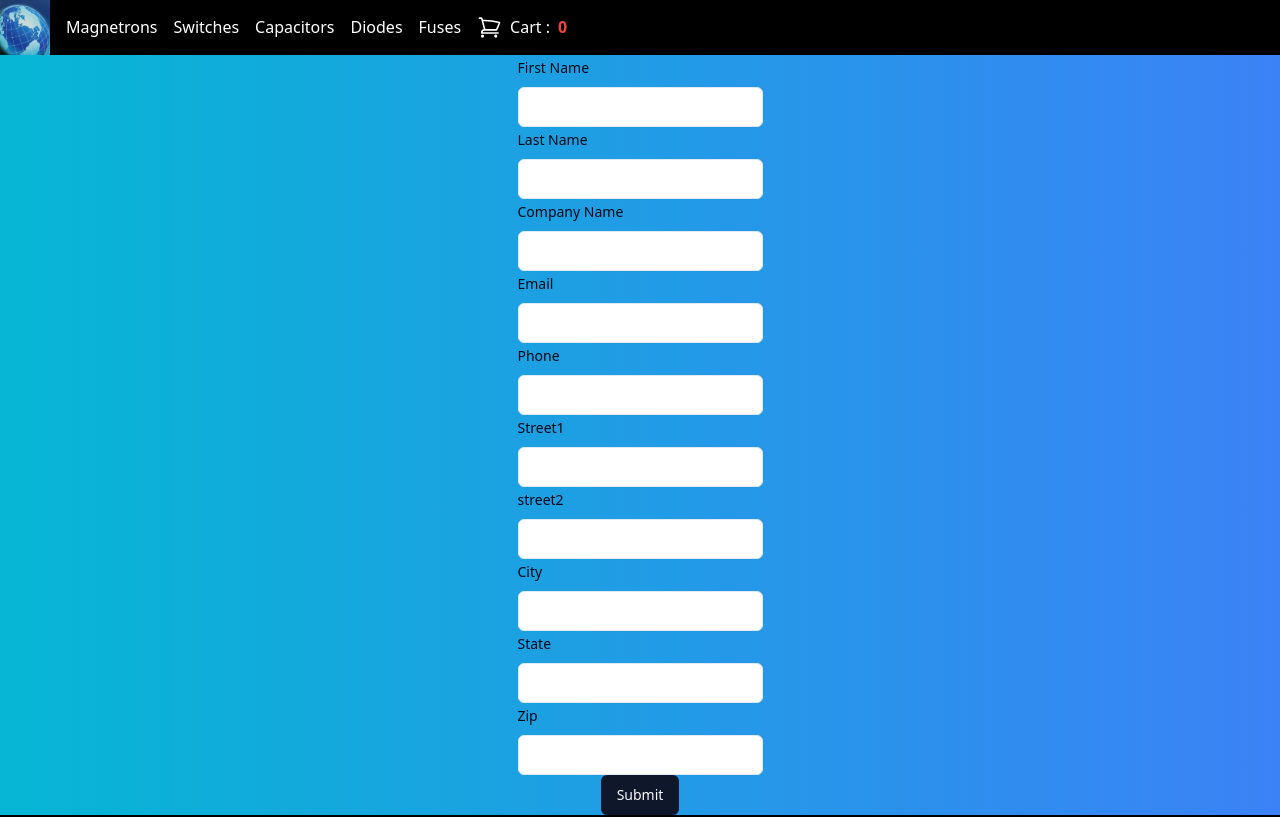
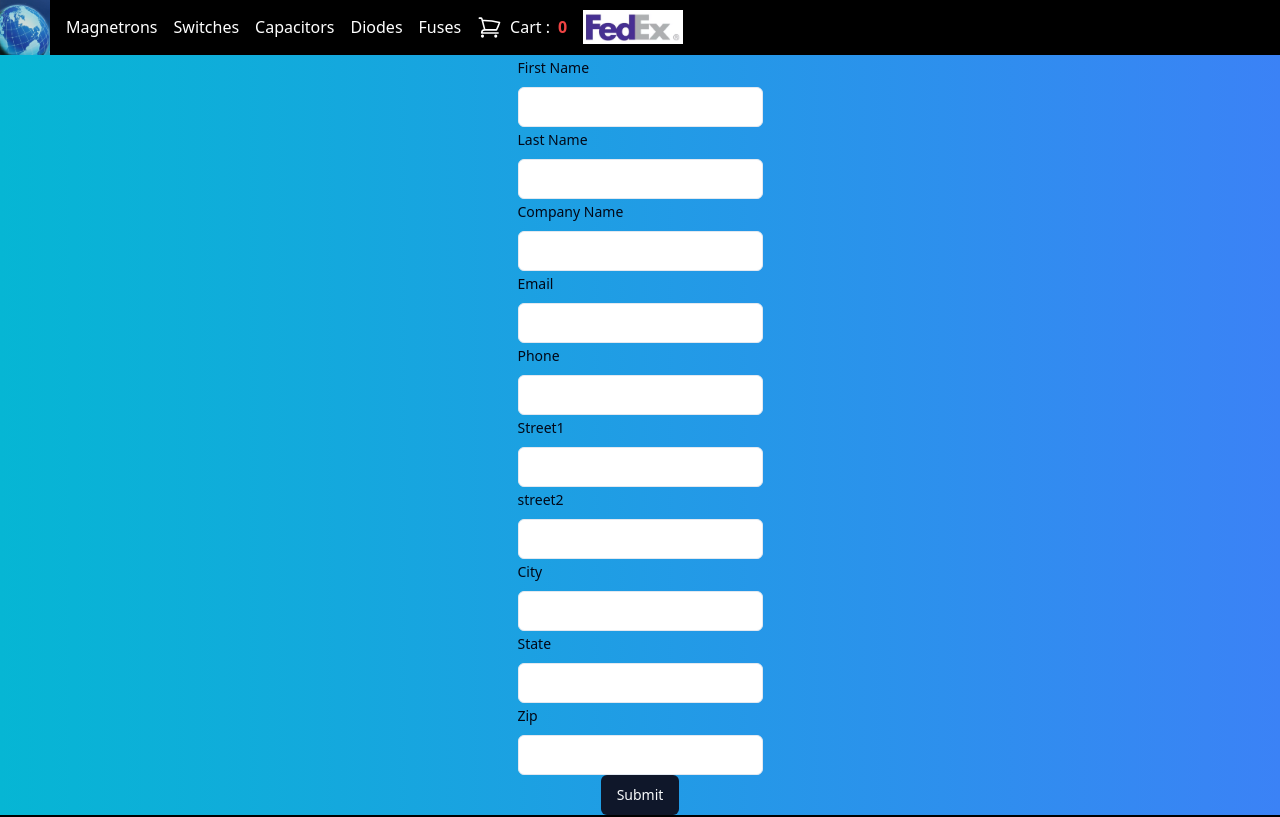
Before and after one commit to thunderdragonshoujo/gmp, a Next.js app: page /Shipping in a window 1280 px wide. Shown: the top 817 px of the page. Built offline with nearby package versions, Linux system fonts and the light colour scheme.

Commit message:
added fedEx logo

```diff
--- a/src/app/ContactUs/ContactUs.tsx
+++ b/src/app/ContactUs/ContactUs.tsx
@@ -17,10 +17,10 @@ import { Input } from "@/components/ui/input"
 import { Textarea } from "@/components/ui/textarea"
 
 const formSchema = z.object({
-  useremail: z.string().min(2, {
+  useremail: z.string().email().min(2, {
     message: "Username must be at least 2 characters.",
-  }),
-  userFeedback: z.string().optional()
+  }).max(50),
+  userFeedback: z.string().max(4000).optional()
 })
 
 export default function ContactUs() {
--- a/src/app/HeaderFullNav.tsx
+++ b/src/app/HeaderFullNav.tsx
@@ -52,7 +52,14 @@ function Header() {
                   </div>
                 </Link>
                 <CartWidget/>
+                <div className='justify-end'>
 
+            <Image src='/FedEx-200px.png'
+            alt="Globe Logo"
+            height={100}
+            width={100}/>
+
+            </div>
                 </nav>
                 </div>
                 </Provider>
--- a/src/app/Shipping/shippingForm.tsx
+++ b/src/app/Shipping/shippingForm.tsx
@@ -23,13 +23,13 @@ const formSchema = z.object({
   firstname: z.string().max(50).optional(),
   lastname: z.string().max(50).optional(),
   companyName:z.string().max(50).optional(),
-  email: z.string().min(2).max(50),
+  email: z.string().email().min(2).max(50),
   phone: z.string().max(50).optional(),
   street1: z.string().min(2).max(50),
   street2: z.string().min(0).max(50).optional(),
   city: z.string().min(2).max(50),
-  state: z.string().min(2).max(50),
-  zip: z.string().min(2).max(50),
+  state: z.string().min(2).max(2),
+  zip: z.string().min(5).max(10),
 })
 
 export default function ShippingForm() {
```
